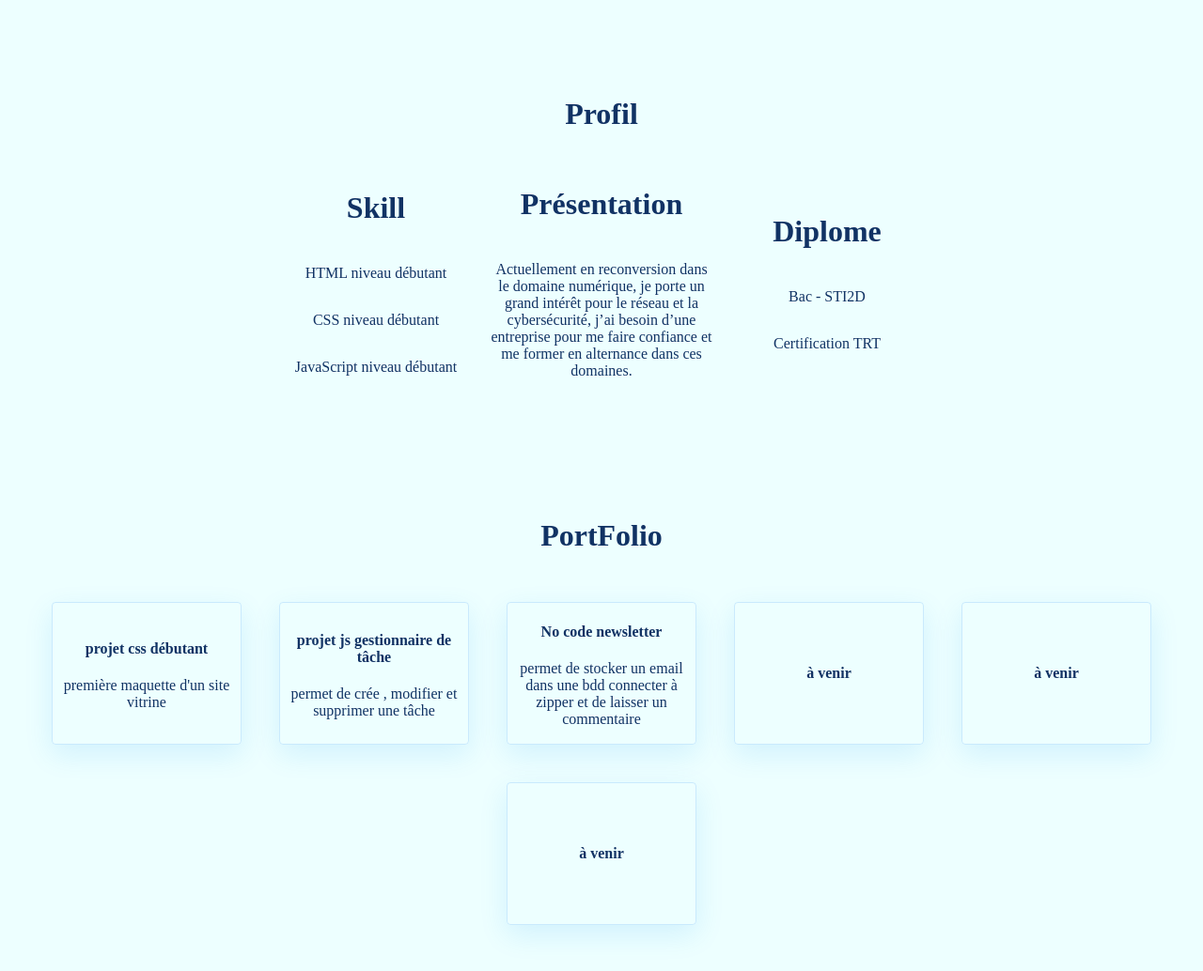
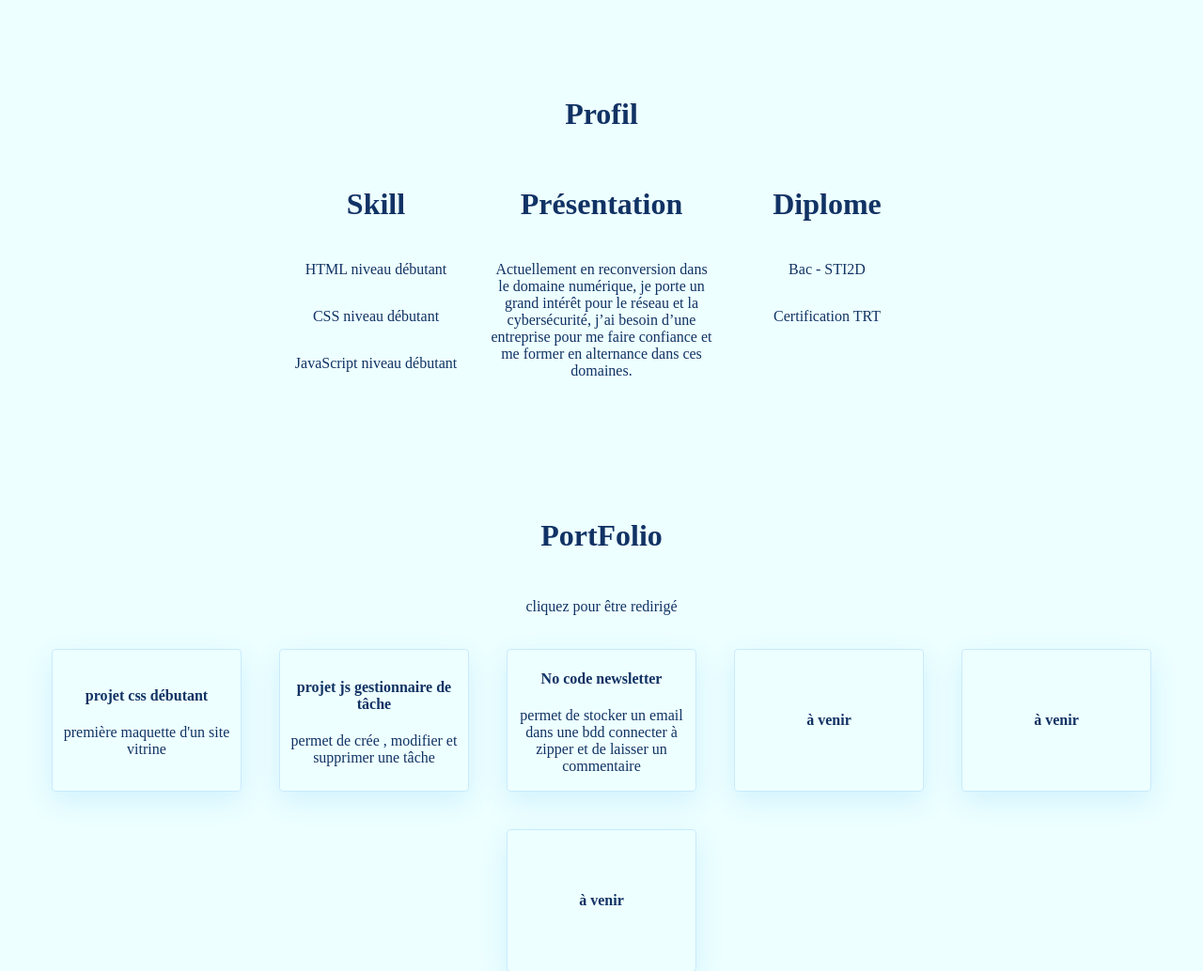
Before and after one commit to ryan-D42/Portfolio, a plain HTML site: page index.html in a window 1280 px wide. Shown: the part 829-1863 px from the top of the page at 94% size. Drawn offline with Linux system fonts and the light colour scheme.

Commit message:
coquille

```diff
--- a/index.html
+++ b/index.html
@@ -44,7 +44,7 @@
             <h2>Présentation</h2>
             <p>
                 Actuellement en reconversion dans le domaine numérique,
-                je  porte un grand intérêt pour le réseau et la cybersécurité,
+                je porte un grand intérêt pour le réseau et la cybersécurité,
                 j’ai besoin d’une entreprise pour me faire confiance et me former en alternance dans ces domaines.
             </p>
         </article>
@@ -59,6 +59,10 @@
     <div class="boxid">
         <h3 id="PortFolio">PortFolio</h3>
     </div>
+
+    <section class="box">
+        <p>cliquez pour être redirigé</p>
+    </section>
 
     <article class="box4">
         <a href="https://ryan-d42.github.io/renduCSS/" class="box3 interactif">
@@ -88,6 +92,7 @@
     <div class="boxid">
         <h3 id="Contact">Contact</h3>
     </div>
+
     <article class="box">
 
         <a class="box3 interactif" href="mailto:Ryan.delcorso@gmail.com">Ryan.delcorso@gmail.com</a>
--- a/style.css
+++ b/style.css
@@ -33,7 +33,7 @@ h3 {
 .box {
     display: flex;
     justify-content: center;
-    align-items: center;
+    align-items: start;
     width: 100vw;
     max-width: 1280px;
     flex-wrap: wrap;
```
